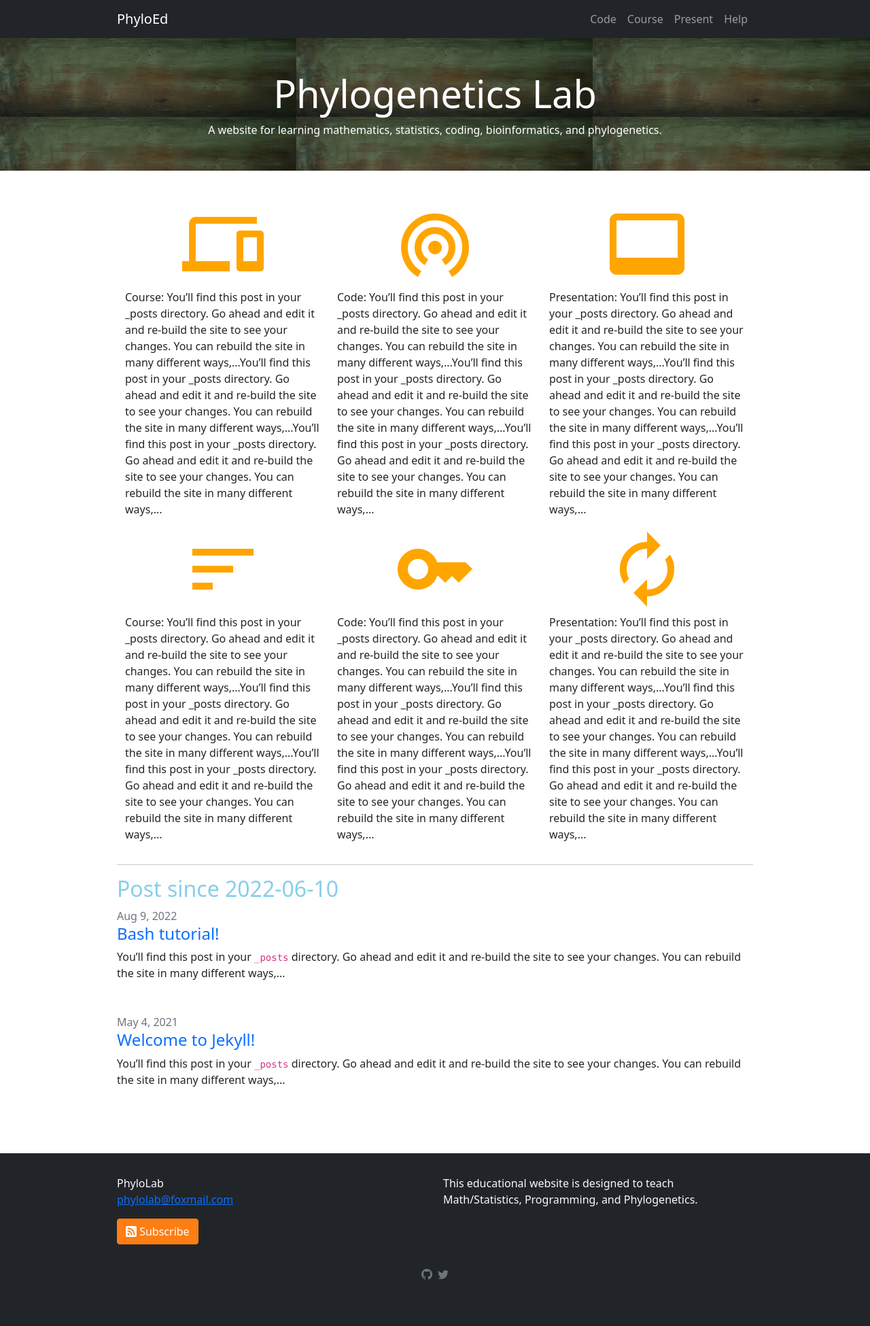
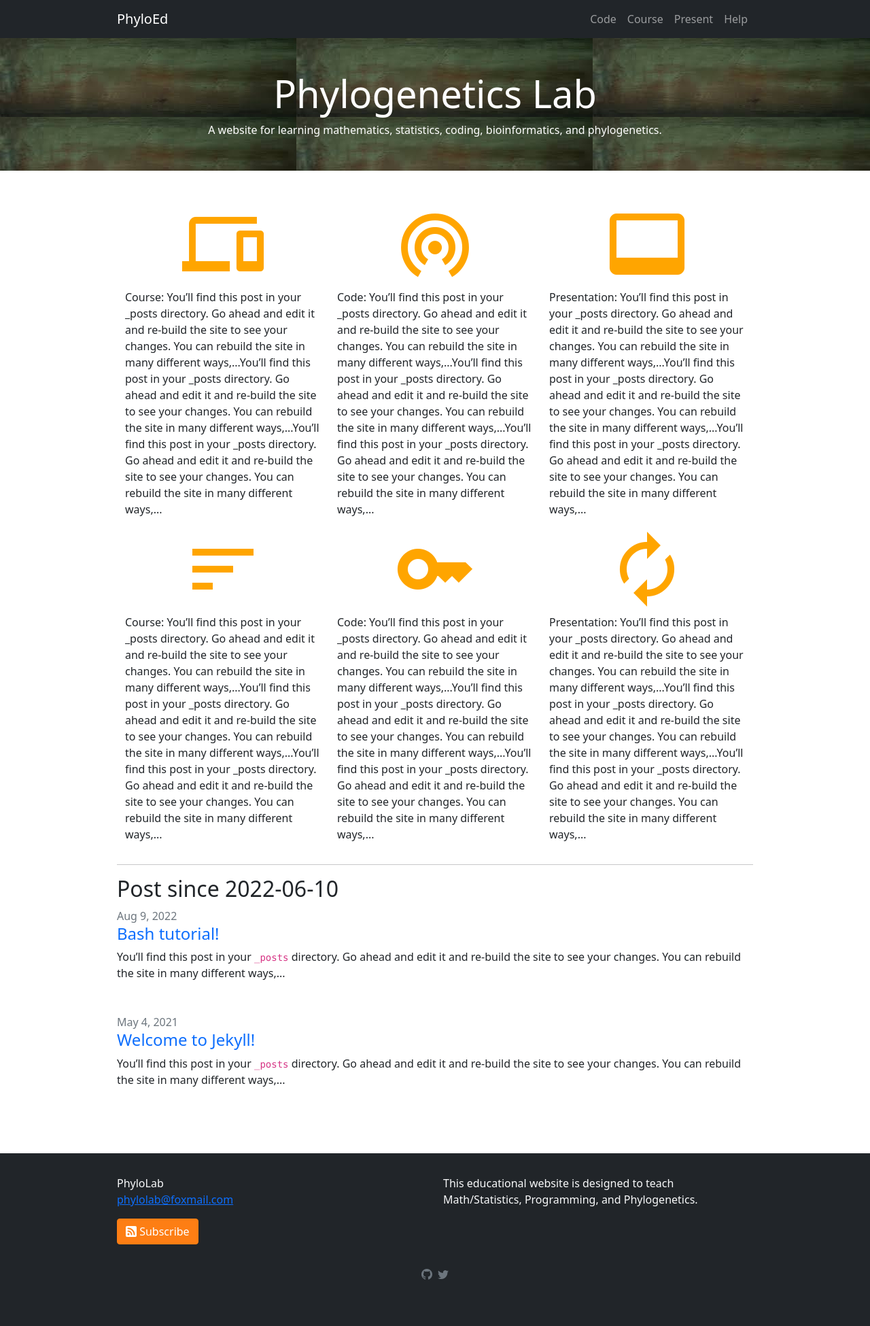
Before and after one commit to lliu1871/PhyEd, a Jekyll site: the page built from index.markdown, in a window 1280 px wide. Shown: the whole page at 68% size. Built offline with Jekyll 4.4.1, drawn with Linux system fonts in a browser that asks for light colours; comment, search, counter and statistics services are not loaded.

Commit message:
Update index.markdown

```diff
--- a/index.markdown
+++ b/index.markdown
@@ -49,4 +49,4 @@
 </div>
 
 <hr>
-<h2 style="color:skyblue">Post since 2022-06-10</h2>
+<h2 text-primary>Post since 2022-06-10</h2>
```
